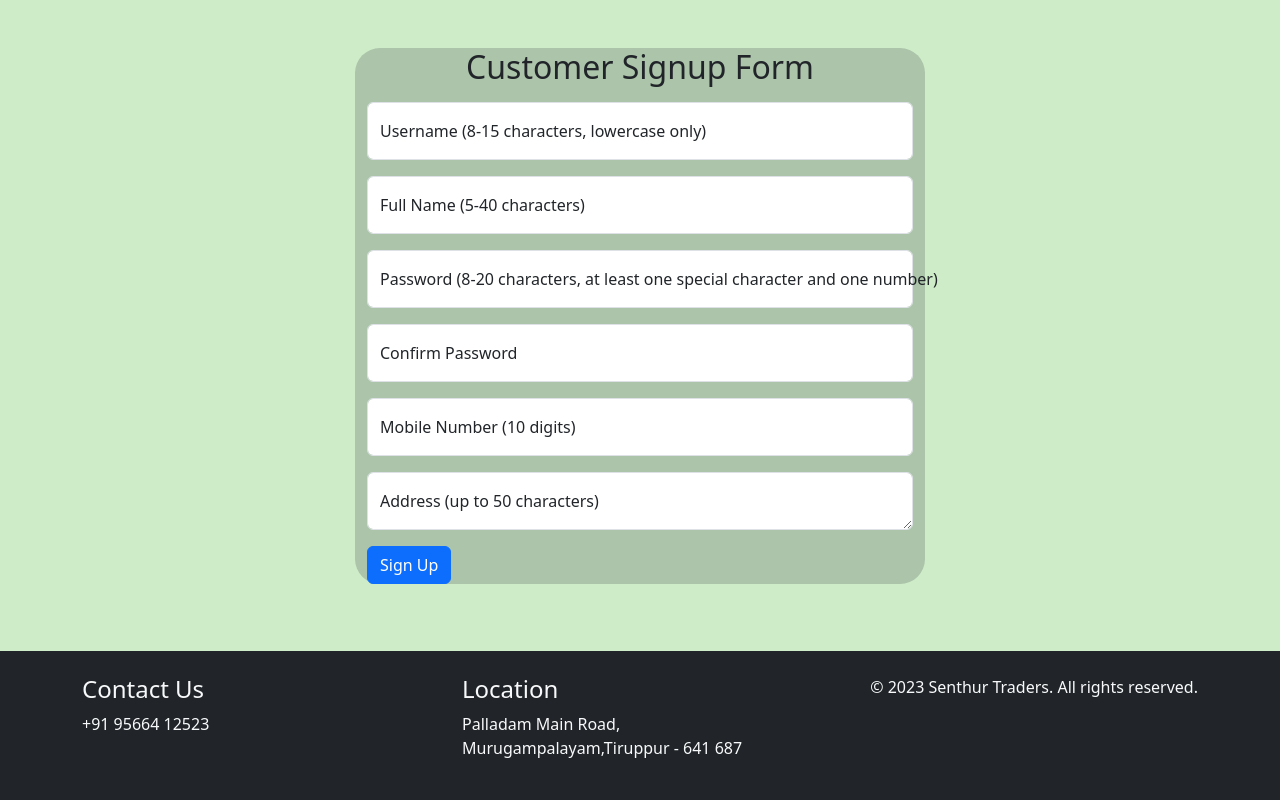
After one commit to pavethrand/Flask-riceshop-management-system, a Flask app: page /signup/ in a window 1280 px wide. The commit adds this page. Run offline with Flask 3, Linux system fonts and the light colour scheme.

Commit message:
simple customer signup form

```diff
--- a/app.py
+++ b/app.py
@@ -36,5 +36,9 @@ def loginemp():
         return render_template('employee/dashboard.html',username = user)
     return render_template('employee/login.html',error=True)
 
+@app.route('/signup/',methods=['POST','GET'])
+def cussignup():
+    return render_template('customer/signup.html')
+
 if __name__ == '__main__':
     app.run(host='0.0.0.0', port=5000,debug=True)
--- a/templates/base.html
+++ b/templates/base.html
@@ -22,6 +22,9 @@
 footer {
     margin-top: auto;
 }
+body{
+            background-color:#cdecc7;
+        }
 
     </style>
 </head>
--- a/templates/customer/login.html
+++ b/templates/customer/login.html
@@ -41,7 +41,7 @@
               <button type="submit" class="btn btn-primary d-block w-100">Login</button>
             </form>
             <div class="text-center mt-3">
-              Don't have an account? <a href="#">Sign up</a>
+              Don't have an account? <a href="/signup">Sign up</a>
             </div>
             {% if error %}
                 <div class="alert alert-danger" role="alert">
--- /dev/null
+++ b/templates/customer/signup.html
@@ -0,0 +1,56 @@
+{% extends 'base.html' %}
+
+{% block title %}Customer SignUp - Senthur Traders {% endblock %}
+
+{% block head %}
+<style>
+    .col-md-6{
+        background-color: #acc4aa;
+        border-radius: 25px;
+    }
+</style>
+
+{% endblock %}
+{% block body %}
+
+<div class="container">
+    <div class="row">
+      <div class="col-md-6 offset-md-3 mt-5">
+        <h2 class="text-center mb-3">Customer Signup Form</h2>
+        <form id="signup-form" method="post" novalidate>
+          <div class="form-floating mb-3">
+            <input type="text" class="form-control" id="username" name="username" placeholder="Username" minlength="8" maxlength="15" pattern="[a-z]{8,15}" required>
+            <label for="username">Username (8-15 characters, lowercase only)</label>
+            <div class="invalid-feedback">Please enter a valid username (8-15 characters, lowercase only).</div>
+          </div>
+          <div class="form-floating mb-3">
+            <input type="text" class="form-control" id="fullname" name="fullname" placeholder="Full Name" minlength="5" maxlength="40" required>
+            <label for="fullname">Full Name (5-40 characters)</label>
+            <div class="invalid-feedback">Please enter your full name (5-40 characters).</div>
+          </div>
+          <div class="form-floating mb-3">
+            <input type="password" class="form-control" id="password" name="password" placeholder="Password" minlength="8" maxlength="20" pattern="^(?=.*[0-9])(?=.*[!@#$%^&*])[a-zA-Z0-9!@#$%^&*]{8,20}$" required>
+            <label for="password">Password (8-20 characters, at least one special character and one number)</label>
+            <div class="invalid-feedback">Please enter a valid password (8-20 characters, at least one special character and one number).</div>
+          </div>
+          <div class="form-floating mb-3">
+            <input type="password" class="form-control" id="confirm_password" name="confirm_password" placeholder="Confirm Password" minlength="8" maxlength="20" pattern="^(?=.*[0-9])(?=.*[!@#$%^&*])[a-zA-Z0-9!@#$%^&*]{8,20}$" required>
+            <label for="confirm_password">Confirm Password</label>
+            <div class="invalid-feedback">Passwords do not match.</div>
+          </div>
+          <div class="form-floating mb-3">
+            <input type="tel" class="form-control" id="mobile" name="mobile" placeholder="Mobile Number" minlength="10" maxlength="10" pattern="[0-9]{10}" required>
+            <label for="mobile">Mobile Number (10 digits)</label>
+            <div class="invalid-feedback">Please enter a valid mobile number (10 digits).</div>
+          </div>
+          <div class="form-floating mb-3">
+            <textarea class="form-control" id="address" name="address" placeholder="Address" maxlength="50" rows="3"></textarea>
+            <label for="address">Address (up to 50 characters)</label>
+          </div>
+          <button type="submit" class="btn btn-primary">Sign Up</button>
+        </form>
+      </div>
+    </div>
+  </div>
+
+{% endblock %}
```
